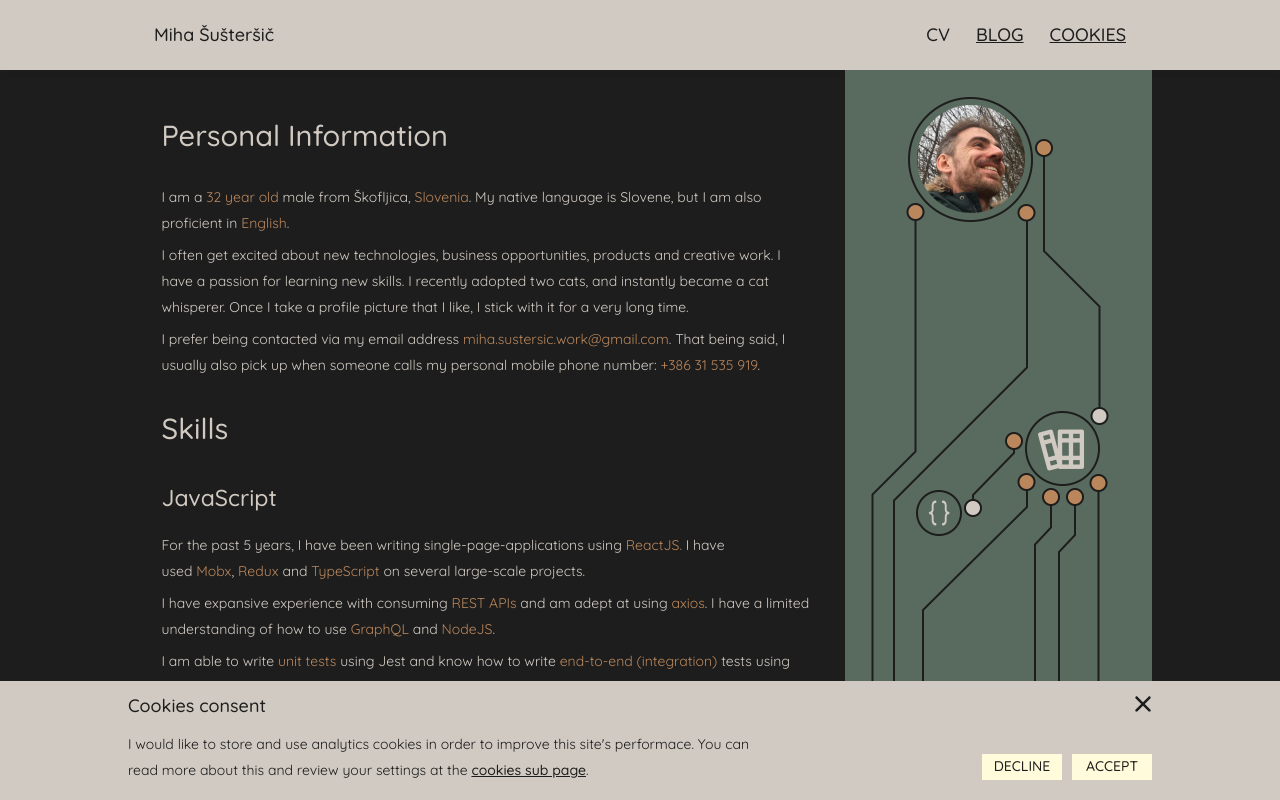
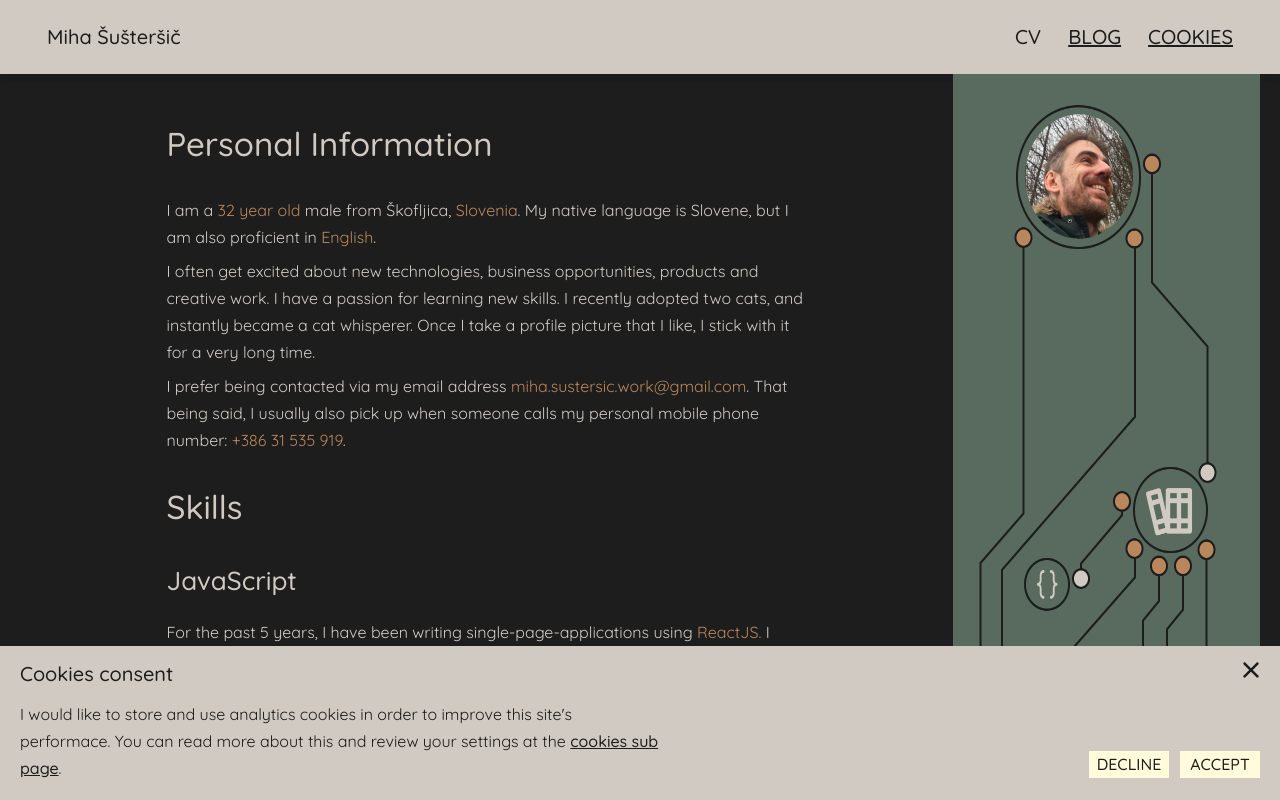
Before and after one commit to Shooshte/curriculum, a Next.js app: page /curriculum in a window 1280 px wide. Built offline with nearby package versions, Linux system fonts and the light colour scheme; no server answers.

Commit message:
Changed base font size to 16px and adjusted content width, line heights and spacing accordingly.

```diff
--- a/styles/_fonts.scss
+++ b/styles/_fonts.scss
@@ -1,12 +1,12 @@
 $font-family: "Quicksand", sans-serif;
 
 // Base font size defines the font-size of the html elrement. Chaging this should scale the rest of the elrements for the whole app.
-$base-font-size: 14px;
-$label-size: 0.786rem;
-$max-text-width: 650px;
+$base-font-size: 16px;
+$label-size: 0.8125rem;
+$max-text-width: 40rem;
 
 // maximum content width, not sure where else to put this
-$max-content-width: 1024px;
+$max-content-width: 1240px;
 
 // Bold is used to distinguish important info in a sentence/table etc.
 $font-weights: (
@@ -16,31 +16,31 @@ $font-weights: (
 
 // 1 is the biggest heading, 5 is for base fonts and 6 is for labels
 $font-sizes: (
-  "1": 2.643rem,
-  "2": 2.071rem,
-  "3": 1.643rem,
-  "4": 1.286rem,
+  "1": 2.625rem,
+  "2": 2.0625rem,
+  "3": 1.625rem,
+  "4": 1.25rem,
   "5": 1rem,
-  "6": 0.886rem,
+  "6": 0.8125rem,
 );
 
 $line-height-sizes: (
-  "1": 1.5,
-  "2": 1.621,
-  "3": 1.696,
-  "4": 1.722,
-  "5": 1.857,
-  "6": 1.909,
+  "1": 1.547,
+  "2": 1.575,
+  "3": 1.615,
+  "4": 1.65,
+  "5": 1.6875,
+  "6": 1.7692,
 );
 
 // These should also be used for spacing between different elrements on the page. They are inside font variables since they are relative to the base font-size
 $spacing-sizes: (
-  "1": 3rem,
-  "2": 1.857rem,
-  "3": 1.143rem,
-  "4": 0.714rem,
-  "5": 0.429rem,
-  "6": 0.286rem,
+  "1": 2.75rem,
+  "2": 1.6875rem,
+  "3": 1.0625rem,
+  "4": 0.6875rem,
+  "5": 0.4375rem,
+  "6": 0.25rem,
 );
 
 @mixin get-text-color($background-color) {
```
